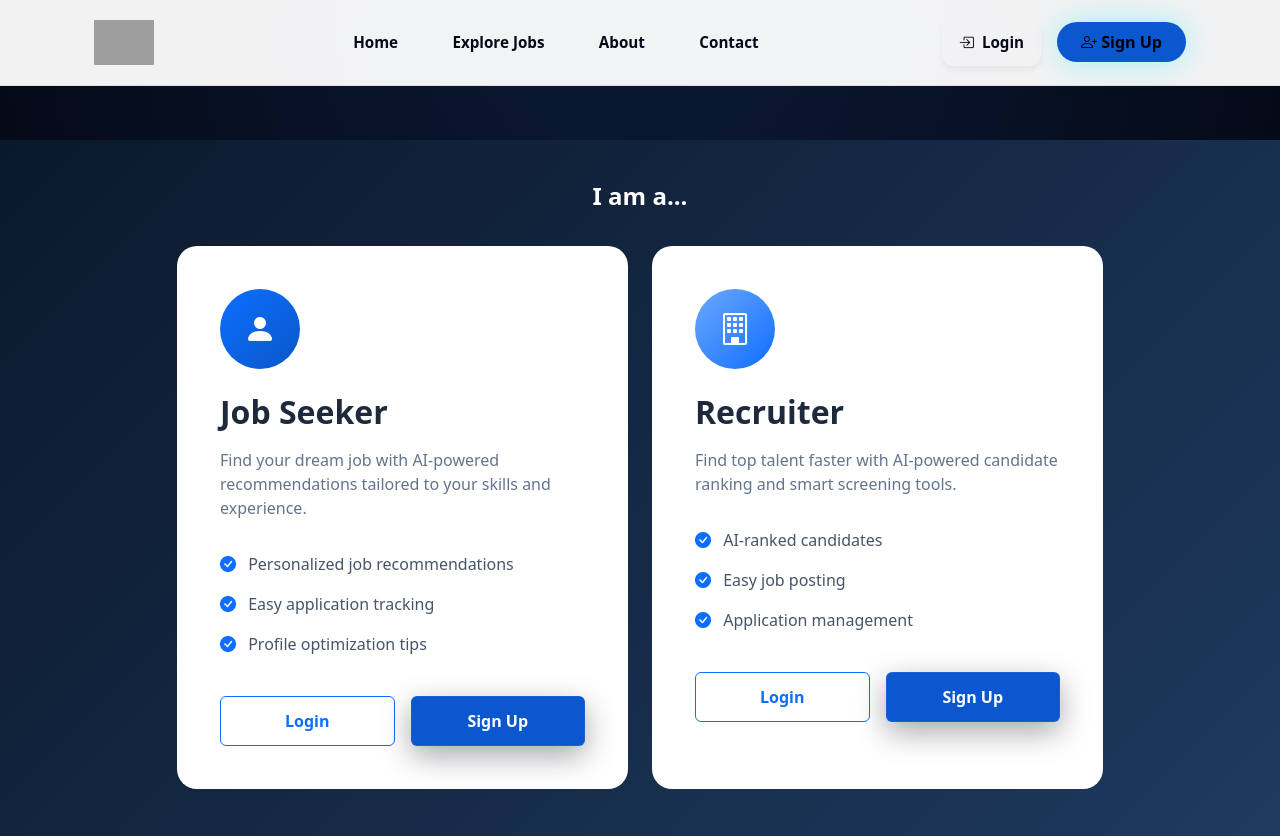
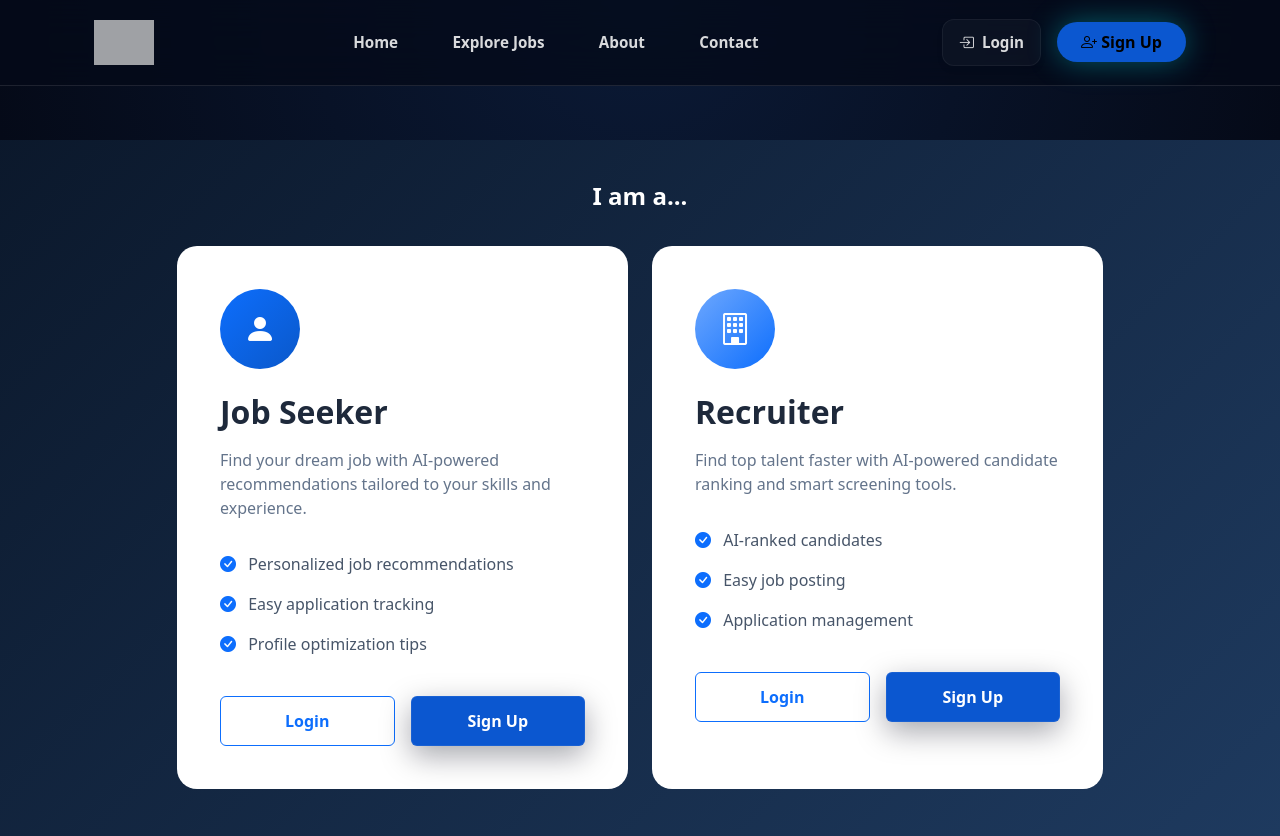
Before and after one commit to razan24152370-tech/jagir.ai, a Django app: page /accounts/home/ in a window 1280 px wide. Shown: the top 836 px of the page. Run offline with Django 5.2, Linux system fonts and the light colour scheme; parts of the project's set-up code (start-up, migrations or seed data) failed here and were passed over; grey boxes are pictures that could not be loaded.

Commit message:
initial commit

```diff
--- a/templates/base.html
+++ b/templates/base.html
@@ -354,21 +354,21 @@
 
     /* Footer Zenith UI */
     .glass-header {
-        background: rgba(255, 255, 255, 0.95);
-        backdrop-filter: blur(15px);
-        -webkit-backdrop-filter: blur(15px);
-        border-bottom: 1px solid rgba(0, 0, 0, 0.08);
+        background: rgba(5, 10, 24, 0.75);
+        backdrop-filter: blur(20px);
+        -webkit-backdrop-filter: blur(20px);
+        border-bottom: 1px solid rgba(255, 255, 255, 0.1);
         transition: all 0.4s cubic-bezier(0.16, 1, 0.3, 1);
         padding: 15px 0;
         z-index: 1050;
     }
     .glass-header.scrolled {
         padding: 10px 0;
-        box-shadow: 0 10px 30px rgba(0, 0, 0, 0.1);
-        background: #ffffff;
+        box-shadow: 0 10px 30px rgba(0, 0, 0, 0.5);
+        background: rgba(11, 26, 54, 0.95);
     }
     .nav-link {
-        color: #050A18 !important;
+        color: rgba(255, 255, 255, 0.85) !important;
         font-weight: 600;
         font-size: 0.95rem;
         padding: 0.5rem 1.2rem !important;
@@ -396,7 +396,7 @@
     }
     .navbar-brand img {
         transition: transform 0.3s ease;
-        mix-blend-mode: multiply;
+        mix-blend-mode: screen; /* Optimization for dark glass backgrounds */
     }
     .navbar-brand:hover img {
         transform: scale(1.05);
@@ -573,11 +573,11 @@
                 </ul>
                 <div class="d-flex align-items-center gap-3">
                     {% if user.is_authenticated %}
-                        <a href="{% url 'accounts:logout' %}" class="btn btn-link text-dark text-decoration-none px-3" style="color: #050A18 !important; font-weight: 600;">Logout</a>
+                        <a href="{% url 'accounts:logout' %}" class="btn btn-link text-white text-decoration-none px-3" style="font-weight: 600;">Logout</a>
                         <a href="{% url 'jobs:user_dashboard' %}" class="btn btn-primary px-4 py-2 rounded-pill neumorph-btn">Dashboard</a>
                     {% else %}
                         <div class="dropdown">
-                            <button class="btn btn-link text-dark text-decoration-none px-3 glass-link" style="color: #050A18 !important; font-weight: 600;" type="button" data-bs-toggle="dropdown" aria-expanded="false">
+                            <button class="btn btn-link text-white text-decoration-none px-3 glass-link" style="font-weight: 600;" type="button" data-bs-toggle="dropdown" aria-expanded="false">
                                 <i class="bi bi-box-arrow-in-right"></i> Login
                             </button>
                             <ul class="dropdown-menu dropdown-menu-end glass-dropdown">
```
Also changed, not shown: 1 other file.
